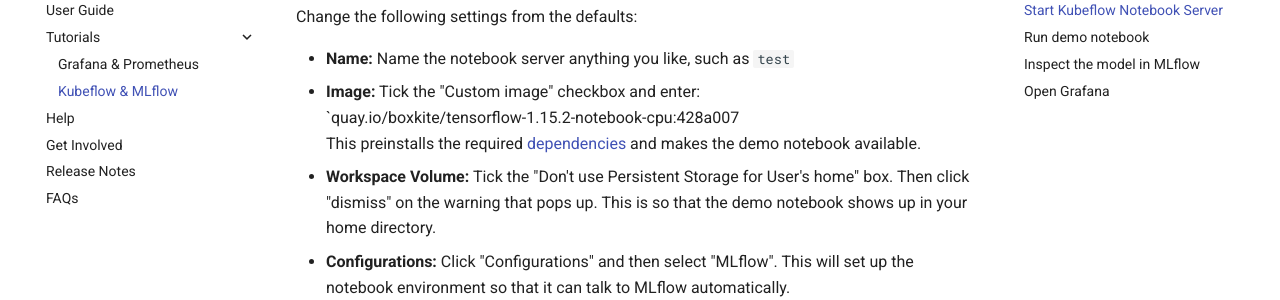
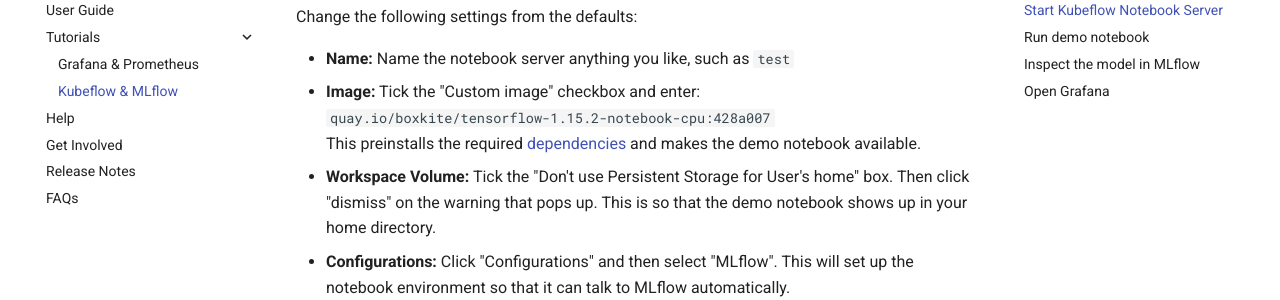
Before and after one commit to boxkite-ml/boxkite, an MkDocs documentation site: the page built from docs/tutorials/kubeflow-mlflow.md, in a window 1280 px wide and 900 px high, scrolled down 941 px. Shown: the part 152-452 px from the top of the window. Built offline with MkDocs 1.6.1 and Material for MkDocs 9.7.7, drawn with Linux system fonts in a browser that asks for light colours; comment, search, counter and statistics services are not loaded.

Commit message:
missing backtick

```diff
--- a/docs/tutorials/kubeflow-mlflow.md
+++ b/docs/tutorials/kubeflow-mlflow.md
@@ -52,7 +52,7 @@
 
 * **Name:** Name the notebook server anything you like, such as `test`
 * **Image:** Tick the "Custom image" checkbox and enter:
-  <br/>`quay.io/boxkite/tensorflow-1.15.2-notebook-cpu:428a007
+  <br/>`quay.io/boxkite/tensorflow-1.15.2-notebook-cpu:428a007`
   <br/>This preinstalls the required [dependencies](https://github.com/boxkite-ml/boxkite/blob/main/examples/kubeflow-mlflow/custom-jupyter/requirements.txt) and makes the demo notebook available.
 * **Workspace Volume:** Tick the "Don't use Persistent Storage for User's home" box. Then click "dismiss" on the warning that pops up. This is so that the demo notebook shows up in your home directory.
 * **Configurations:** Click "Configurations" and then select "MLflow". This will set up the notebook environment so that it can talk to MLflow automatically.
```
